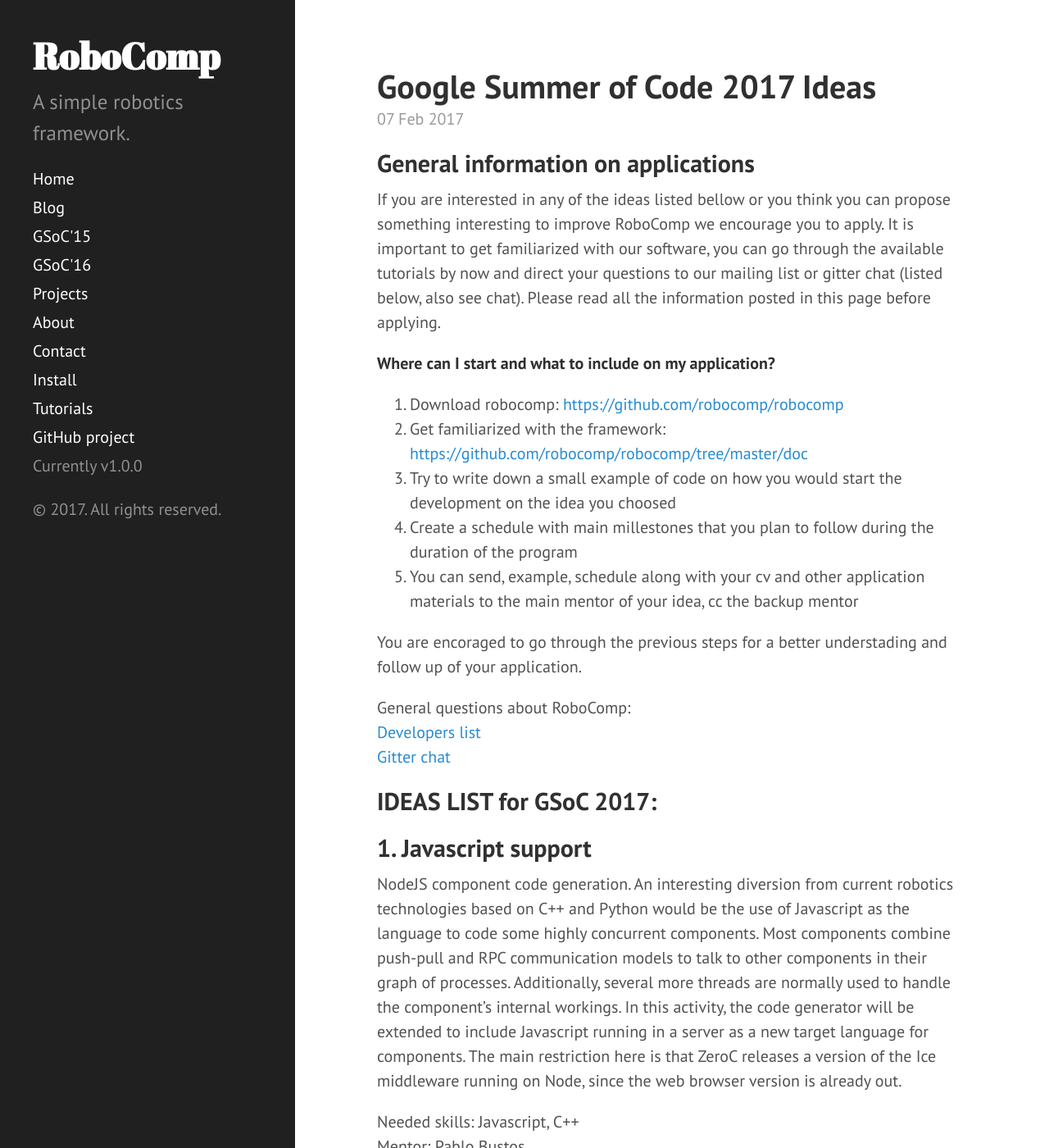
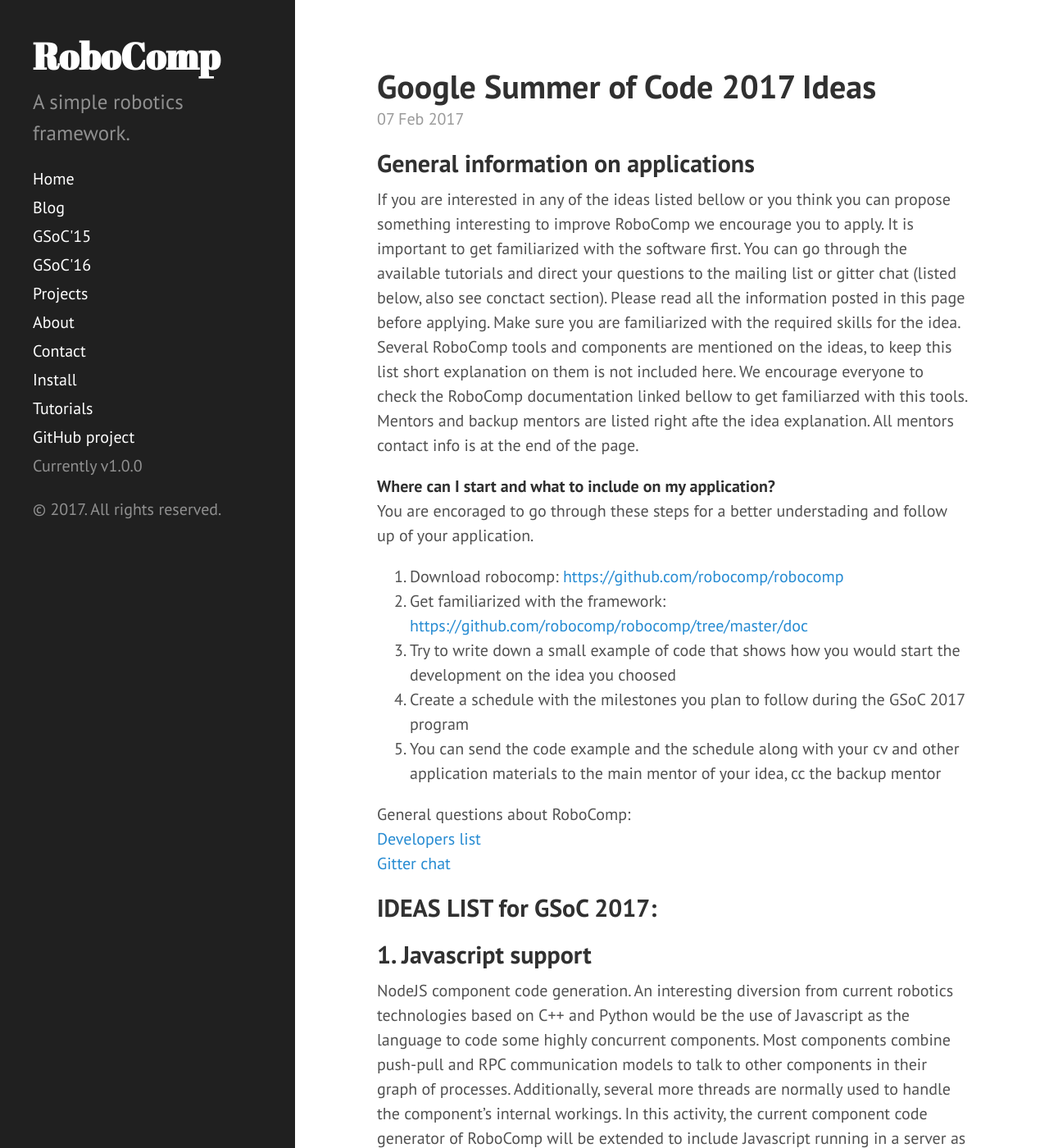
Before and after one commit to robocomp/website, a Jekyll site: the page built from _posts/gsoc2017/2017-2-07-gsoc17ideas.md, in a window 1280 px wide and 1400 px high. Shown: the whole window at 82% size. Built offline with Jekyll 4.4.1, drawn with Linux system fonts in a browser that asks for light colours; some of the changed text lies outside the part shown.

Commit message:
last update

```diff
--- a/_posts/gsoc2017/2017-2-07-gsoc17ideas.md
+++ b/_posts/gsoc2017/2017-2-07-gsoc17ideas.md
@@ -5,17 +5,16 @@
 
 ## General information on applications
 
-If you are interested in any of the ideas listed bellow or you think you can propose something interesting to improve RoboComp we encourage you to apply. It is important to get familiarized with our software, you can go through the available tutorials by now and direct your questions to our mailing list or gitter chat (listed below, also see chat). Please read all the information posted in this page before applying.
+If you are interested in any of the ideas listed bellow or you think you can propose something interesting to improve RoboComp we encourage you to apply. It is important to get familiarized with the software first. You can go through the available tutorials and direct your questions to the mailing list or gitter chat (listed below, also see conctact section). Please read all the information posted in this page before applying. Make sure you are familiarized with the required skills for the idea. Several RoboComp tools and components are mentioned on the ideas, to keep this list short explanation on them is not included here. We encourage everyone to check the RoboComp documentation linked bellow to get familiarzed with this tools. Mentors and backup mentors are listed right afte the idea explanation. All mentors contact info is at the end of the page.
 
 **Where can I start and what to include on my application?**
+You are encoraged to go through these steps for a better understading and follow up of your application.
 
 1. Download robocomp: [https://github.com/robocomp/robocomp](https://github.com/robocomp/robocomp)
 2. Get familiarized with the framework: [https://github.com/robocomp/robocomp/tree/master/doc](https://github.com/robocomp/robocomp/tree/master/doc)
-3. Try to write down a small example of code on how you would start the development on the idea you choosed
-4. Create a schedule with main millestones that you plan to follow during the duration of the program
-5. You can send, example, schedule along with your cv and other application materials to the main mentor of your idea, cc the backup mentor
-
-You are encoraged to go through the previous steps for a better understading and follow up of your application.
+3. Try to write down a small example of code that shows how you would start the development on the idea you choosed
+4. Create a schedule with the milestones you plan to follow during the GSoC 2017 program
+5. You can send the code example and the schedule along with your cv and other application materials to the main mentor of your idea, cc the backup mentor
 
 General questions about RoboComp:
 [Developers list](https://groups.google.com/forum/?hl=es#!forum/robocomp-dev)
@@ -25,7 +24,7 @@
 
 ## 1. Javascript support
 
-NodeJS component code generation. An interesting diversion from current robotics technologies based on C++ and Python would be the use of Javascript as the language to code some highly concurrent components. Most components combine push-pull and RPC communication models to talk to other components in their graph of processes. Additionally, several more threads are normally used to handle the component’s internal workings. In this activity, the code generator will be extended to include Javascript running in a server as a new target language for components. The main restriction here is that ZeroC releases a version of the Ice middleware running on Node, since the web browser version is already out.
+NodeJS component code generation. An interesting diversion from current robotics technologies based on C++ and Python would be the use of Javascript as the language to code some highly concurrent components. Most components combine push-pull and RPC communication models to talk to other components in their graph of processes. Additionally, several more threads are normally used to handle the component’s internal workings. In this activity, the current component code generator of RoboComp will be extended to include Javascript running in a server as a new target language for components. The main restriction here is that ZeroC releases a version of the Ice middleware running on Node, since the web browser version is already out.
 
 Needed skills: Javascript, C++
 Mentor: Pablo Bustos
@@ -33,15 +32,15 @@
 
 ## 2. Graphic deployment tool
 
-Currently RoboComp has a components management tool that has actually been improved through several years. However an xml file should be provided with the configuration on the components network for this tool to work. Having this network created through a graphical tool would help enormously in the deployment of new setups for different projects.
+Currently RoboComp has a components management tool that has actually been improved through several years. However an xml file should be provided with the configuration on the components network for this tool to work. This xml contains the information of the deployment of the network of components. Having this xml file created through the graphical tool would help enormously in the deployment of new setups for different projects. In this idea you will expand the current components managment graphical tool to allow roboticists design their networks of components in an easy way.
 
-Needed skills: Python, C++
+Needed skills: Python, C++, QT
 Mentor: Ramon Cintas
 Backup mentor: Marco A. Gutiérrez
 
 ## 3. Connect RoboComp to Gazebo
 
-RoboComp currently has its own simulation tool RCIS (RoboComp Innermodel Simulator) however it does not incorporate physics simulation. Sometimes robot models are already available under Gazebo, which is a more common simulation environment. Having gazebo as an option for simulations with RoboComp will help grow the possibilities our framework can offer to developers. The idea is to connect RoboComp and Gazebo in a similar way ROS is. This way any simulation with RoboComp can be tested on both simulators (Gazebo or RCIS).
+RoboComp currently has its own simulation tool RCIS (RoboComp Innermodel Simulator) however it does not incorporate physics simulation. Additionally, some robot models are already available under Gazebo, which is a more spread simulation environment than RCIS. Having gazebo as an option for simulations with RoboComp will help grow the possibilities that our framework can offer to users and developers. The idea is to connect RoboComp and Gazebo in a similar way ROS is connected to Gazebo. As a result, any simulation with RoboComp should be able to be deployed on both simulators (Gazebo or RCIS).
 
 Needed skills: Gazebo, C++, Robotics simulation
 Mentors: Marco A. Gutiérrez
@@ -70,7 +69,7 @@
 
 ## 6. 3D visualization of internal structures in real time
 
-Current Model graphs used in RoboComp mainly for cognitive world modeling are not clear to understand, especially when they are big, which they usually are. Making these graphs easier to read and their information easier to access is a key task that will ease the task of debugging and understanding these graphs and in consequence a robot’s mind. Specific research and tests with roboticists should be performed in order to find a way of displaying this information that helps anyone understand the whole graph. Once specific key assets are detected they should be implemented one by one  and properly tested with some roboticists to ensure they are widely accepted as a proper enhancement. Several of these features should be developed until the graph becomes easily readable and can be easily managed through the graphical interface provided in robocomp
+Current Model graphs used in RoboComp mainly for cognitive world modeling are not clear to understand, especially when they are big, which they usually are. Making these graphs easier to read and their information easier to access is a key task that will ease the task of debugging and understanding these graphs and in consequence a robot’s mind. Specific research and tests with roboticists should be performed in order to find a way of displaying this information that helps anyone understand the whole graph. Once specific key assets are detected they should be implemented one by one  and properly tested with some roboticists to ensure they are widely accepted as a proper enhancement. Several of these features should be developed until the graph becomes easily readable and can be easily managed through the graphical interface provided in robocomp.
 
 Needed skills: Python, Qt5, OSG
 Mentor: Luis Manso
```
